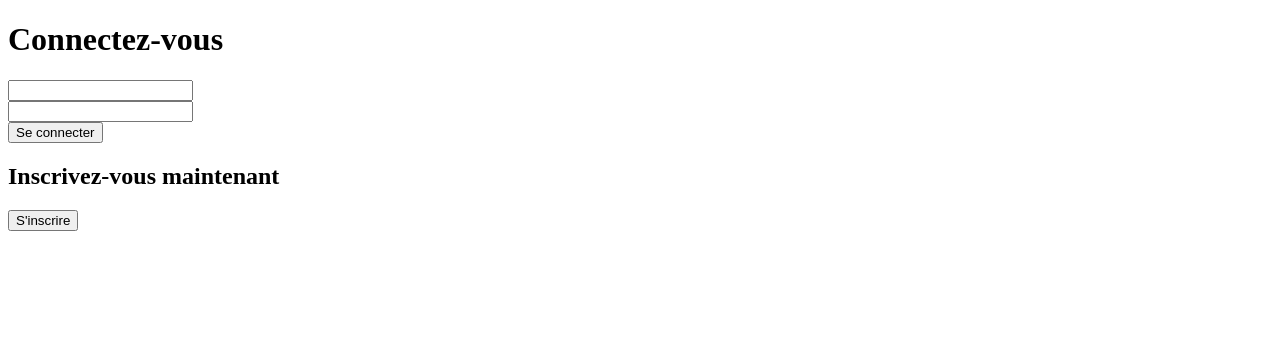
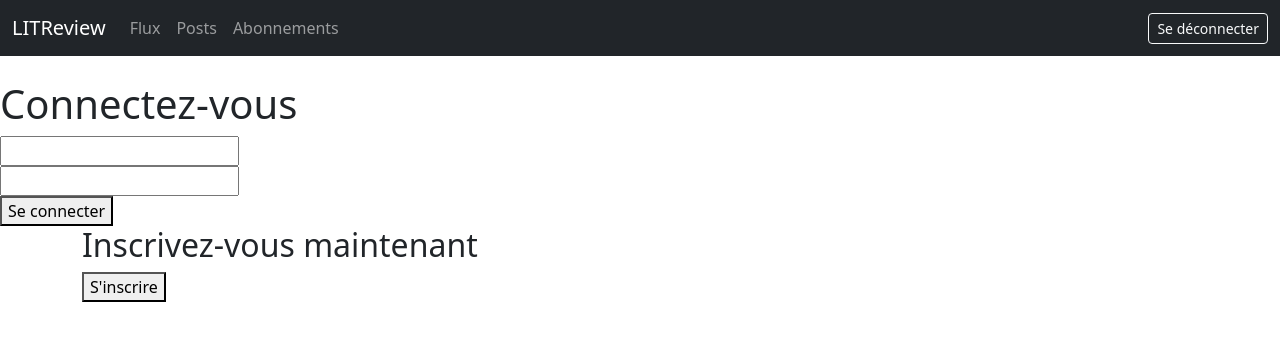
Before and after one commit to Laureopen/Projet9, a Django app: page /auth/login/ in a window 1280 px wide. Shown: the top 341 px of the page. Run offline with Django 5.2, Linux system fonts and the light colour scheme.

Commit message:
Mise à jour de Django

```diff
--- a/templates/reviews/posts.html
+++ b/templates/reviews/posts.html
@@ -9,7 +9,7 @@
 
 <nav class="navbar navbar-expand-lg navbar-dark bg-dark mb-4">
     <div class="container-fluid">
-        <a class="navbar-brand" href="#">LITReview</a>
+        <a class="navbar-brand" href="{% url 'login' %}">LITReview</a>
         <div class="collapse navbar-collapse">
             <ul class="navbar-nav me-auto">
                 <li class="nav-item"><a class="nav-link" href="{% url 'flux' %}">Flux</a></li>
--- a/templates/users/login.html
+++ b/templates/users/login.html
@@ -3,10 +3,24 @@
 <html lang="fr">
 <head>
     <meta charset="UTF-8">
-    <title>LITReview</title>
-    <link rel="stylesheet" href="{% static 'users/style.css' %}">
+    <title>{% block title %}LITReview{% endblock %}</title>
+    <link href="https://cdn.jsdelivr.net/npm/bootstrap@5.3.3/dist/css/bootstrap.min.css" rel="stylesheet">
 </head>
 <body>
+
+<nav class="navbar navbar-expand-lg navbar-dark bg-dark mb-4">
+    <div class="container-fluid">
+        <a class="navbar-brand" href="#">LITReview</a>
+        <div class="collapse navbar-collapse">
+            <ul class="navbar-nav me-auto">
+                <li class="nav-item"><a class="nav-link" href="{% url 'flux' %}">Flux</a></li>
+                <li class="nav-item"><a class="nav-link" href="{% url 'posts' %}">Posts</a></li>
+                <li class="nav-item"><a class="nav-link" href="{% url 'abonnements' %}">Abonnements</a></li>
+            </ul>
+            <a href="{% url 'logout' %}" class="btn btn-outline-light btn-sm">Se déconnecter</a>
+        </div>
+    </div>
+</nav>
 
     <h1>Connectez-vous</h1>
 
```
Also changed, not shown: templates/reviews/ask_review.html (+14 -1 lines), templates/reviews/create_review.html (+15 -1 lines), db.sqlite3.
